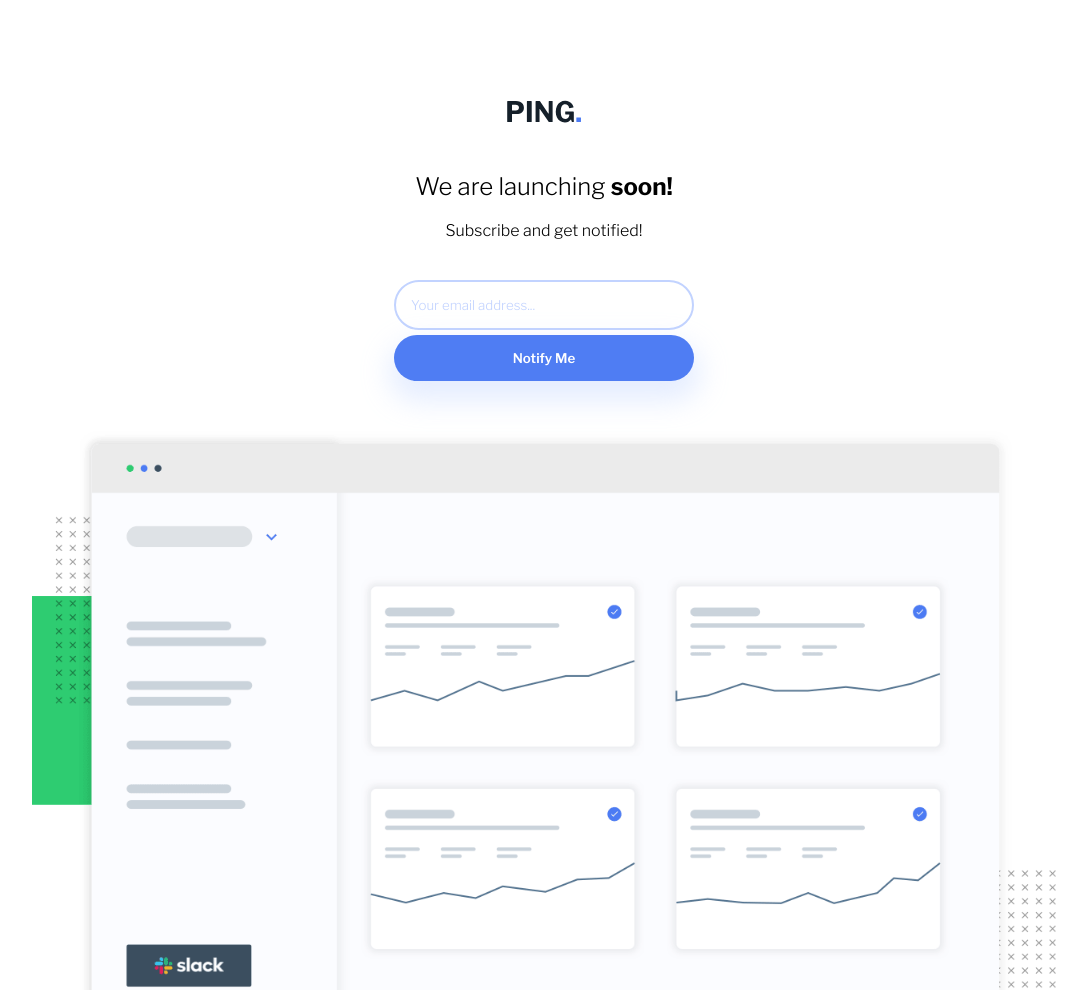
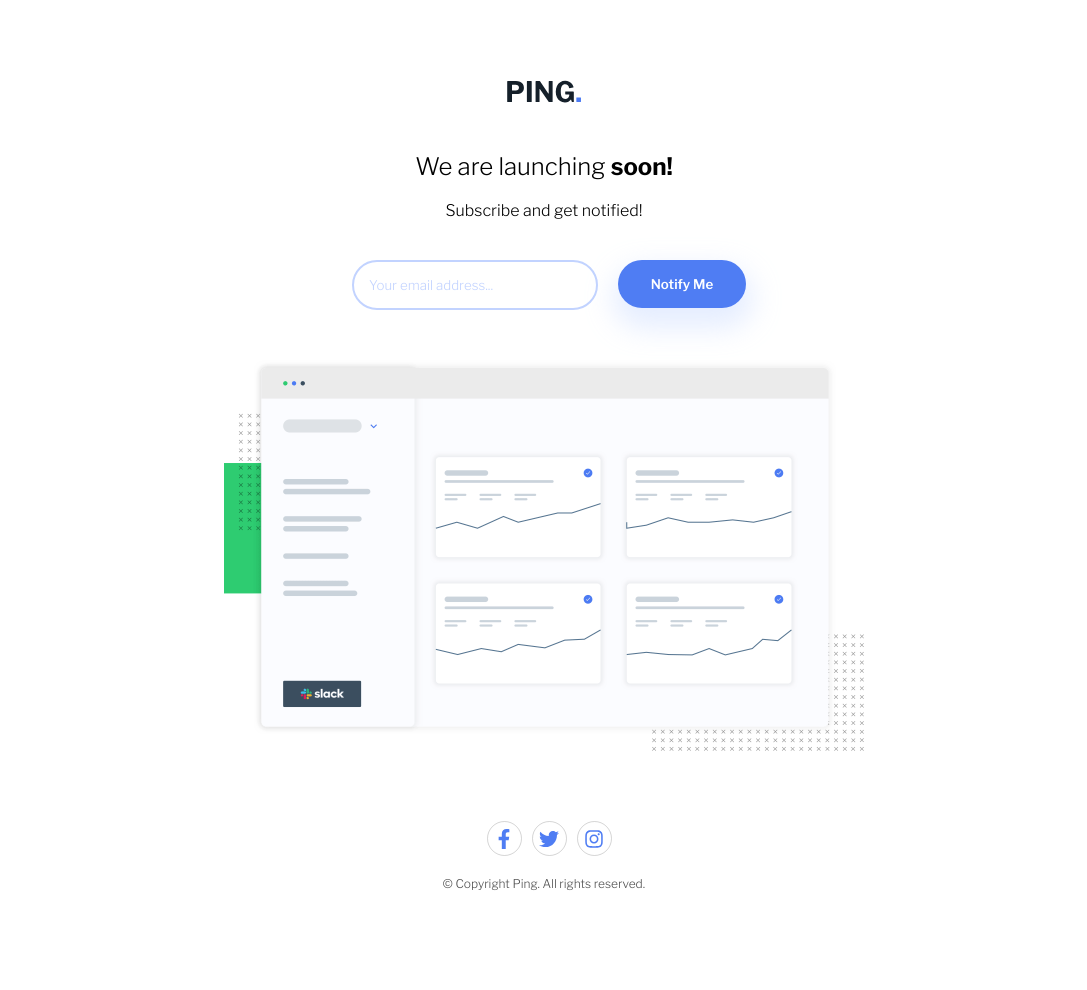
Before and after one commit to kelye/FEM-SingleColumnComingSoon, a plain HTML site: page index.html in a window 1280 px wide. Shown: the top 990 px of the page, without its empty margins (96-1183 px from the left). After the commit the page ends 911 px from the top, so only its background shows below. Drawn offline with nearby package versions, Linux system fonts and the light colour scheme.

Commit message:
completed task

```diff
--- a/index.html
+++ b/index.html
@@ -1,5 +1,4 @@
 <!DOCTYPE html>
-
 <html>
   <head>
     <meta charset="utf-8" />
@@ -23,9 +22,9 @@
         <h2>We are launching <span class="soon">soon!</span></h2>
         <p>Subscribe and get notified!</p>
       </div>
-
       <div class="input-container">
         <form name="emailform" novalidate onsubmit="return checker()">
+          <div class="email-error-container">
             <input
               class="email-field"
               name="emailname"
@@ -36,10 +35,10 @@
             <label for="email-id" id="error-msg"
               >Please provide a valid email address</label
             >
+          </div>
           <input class="submit-btn" type="submit" value="Notify Me" />
         </form>
       </div>
-
       <div class="image-container">
         <img
           src="./images/illustration-dashboard.png"
@@ -47,8 +46,8 @@
           width="80%"
         />
       </div>
-
       <div class="social-container">
+        <a href="https://facebook.com">
           <div class="icon-container">
             <svg
               fill="#4F7DF3"
@@ -61,6 +60,8 @@
               />
             </svg>
           </div>
+        </a>
+        <a href="https://twitter.com">
           <div class="icon-container">
             <svg
               fill="#4F7DF3"
@@ -73,6 +74,8 @@
               />
             </svg>
           </div>
+        </a>
+        <a href="https://instagram.com">
           <div class="icon-container">
             <svg
               fill="#4F7DF3"
@@ -85,9 +88,12 @@
               />
             </svg>
           </div>
-
+        </a>
       </div>
-
+      <div class="copyright-container">
+        <p>© Copyright Ping. All rights reserved.</p>
+      </div>
+    </div>
     <script src="./index.js" async defer></script>
   </body>
 </html>
--- a/styles.css
+++ b/styles.css
@@ -78,7 +78,8 @@ html {
   padding: 15px;
   min-width: 100%;
   display: inline-block;
-  margin-bottom: 50px;
+  margin-top: 5px;
+  margin-bottom: 40px;
   border-style: none;
   border-radius: 30px;
   background-color: hsl(223, 87%, 63%);
@@ -100,11 +101,15 @@ html {
   align-items: center;
 }
 
+.image-container img {
+  width: 70%;
+}
+
 .social-container {
   display: flex;
   justify-content: center;
   align-items: center;
-  margin-top: 80px;
+  margin-top: 70px;
 }
 
 .social-container svg {
@@ -126,22 +131,87 @@ html {
   justify-content: center;
 }
 
+.social-container .icon-container:hover svg,
 .social-container .icon-container:hover {
+  fill: hsl(0, 0%, 100%);
+  color: hsl(0, 0%, 100%);
   background-color: hsl(223, 87%, 63%);
   border-style: none;
   cursor: pointer;
 }
 
-/* ### PrimaryIN
-	79, 125, 243
-- Blue: hsl(223, 87%, 63%)
+.copyright-container {
+  margin-top: 20px;
+  display: flex;
+  align-items: center;
+  justify-content: center;
+}
 
-### Secondary
+.copyright-container p {
+  text-align: center;
+  font-size: 12px;
+  opacity: 70%;
+}
 
-- Pale Blue: hsl(223, 100%, 88%)
-- Light Red: hsl(354, 100%, 66%)
+@media only screen and (min-width: 1100px) {
+  .logo-container {
+    margin-top: 80px;
+    margin-bottom: 45px;
+  }
+  .input-container {
+    width: 50%;
+    text-align: center;
 
-### Neutral
+    #error-msg {
+      display: none;
+      color: hsl(354, 100%, 66%);
+      font-size: 12px;
+      font-style: italic;
+      font-weight: 300;
+      margin-bottom: 0;
+      min-width: 0;
+      text-align: left;
+      margin-left: 50px;
+      margin-top: 5px;
+    }
+  }
 
-- Gray: hsl(0, 0%, 59%)
-- Very Dark Blue: hsl(209, 33%, 12%) */
+  .email-error-container {
+    display: flex;
+    align-items: left;
+    justify-content: center;
+    flex-direction: column;
+    min-width: 40%;
+  }
+
+  form {
+    display: flex;
+    justify-content: center;
+    width: 100%;
+    margin-bottom: 50px;
+  }
+
+  .email-field {
+    min-width: 50%;
+    margin-bottom: 0;
+    float: left;
+    margin-left: 10px;
+  }
+
+  input.submit-btn {
+    min-width: 20%;
+    float: right;
+    margin-bottom: 0;
+    margin-top: 0;
+    height: 48px;
+    margin-left: 20px;
+  }
+
+  .image-container img {
+    width: 50%;
+  }
+
+  .copyright-container {
+    margin-bottom: 20px;
+  }
+}
```
Lines whose indentation alone changed are shown as unchanged.
